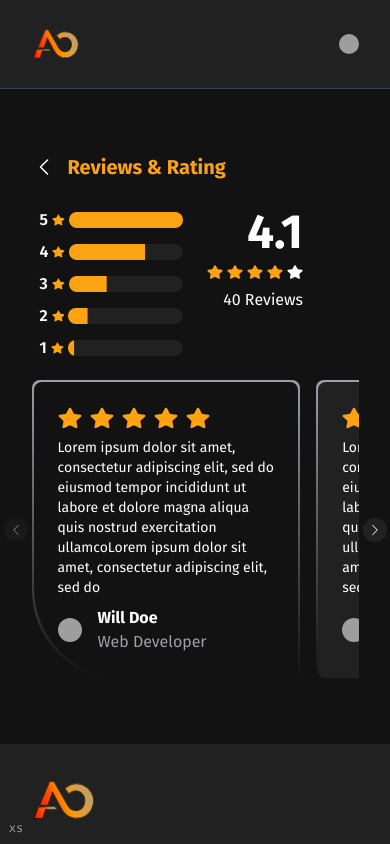
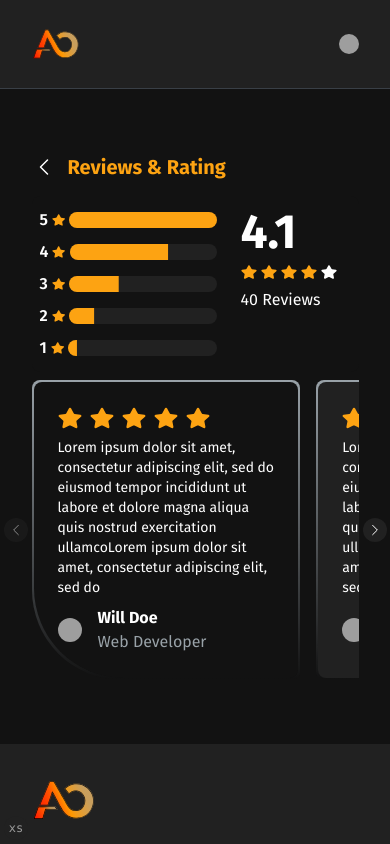
Before and after one commit to chubinaaa/artoa-FE, a Next.js app: page /profile/reviews in a window 390 px wide. Shown: the top 844 px of the page. Built offline with nearby package versions, Linux system fonts and the light colour scheme; grey boxes are pictures that could not be loaded.

Commit message:
fix styles

```diff
--- a/src/app/(user)/(profile)/profile/reviews/_components/ratings.tsx
+++ b/src/app/(user)/(profile)/profile/reviews/_components/ratings.tsx
@@ -16,17 +16,17 @@ export function Ratings({ ratings }: { ratings: Rating[] }) {
   const average = (totalStars / totalCount).toFixed(1);
 
   return (
-    <div className="grid grid-cols-2 gap-6 rounded-lg bg-background px-2 py-3 md:gap-20">
-      <div className="flex flex-col gap-2">
+    <div className="grid grid-cols-5 gap-6 rounded-lg bg-background px-2 py-3 md:grid-cols-2 md:gap-20">
+      <div className="col-span-3 flex flex-col gap-2 md:col-span-1">
         {ratings.map((rating) => (
           <div key={rating.id} className="flex items-center gap-1">
-            <span className="font-semibold">{rating.star}</span>{" "}
+            <span className="font-semibold">{rating.star}</span>
             <Icons.star className="size-4 text-primary" />
             <Progress value={(100 / mostRatedCount) * rating.count} />
           </div>
         ))}
       </div>
-      <div className="flex w-fit flex-col gap-2 text-right">
+      <div className="flex w-fit flex-col gap-2 md:text-right">
         <p className="text-5xl font-bold">{average}</p>
         <div className="flex items-center gap-1">
           {Array.from({ length: 5 }, (_, i) => i + 1).map((star) => (
```
